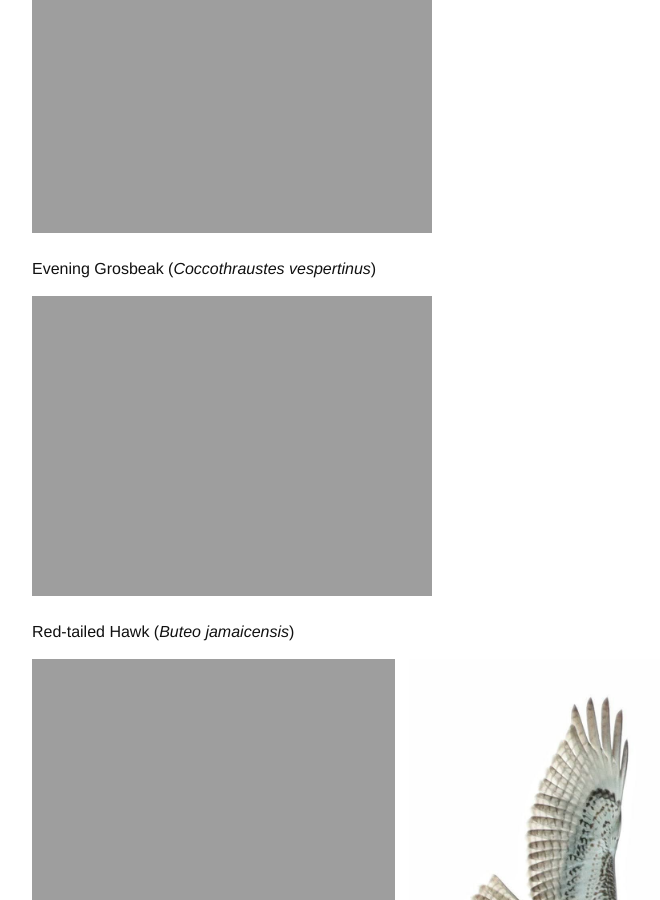
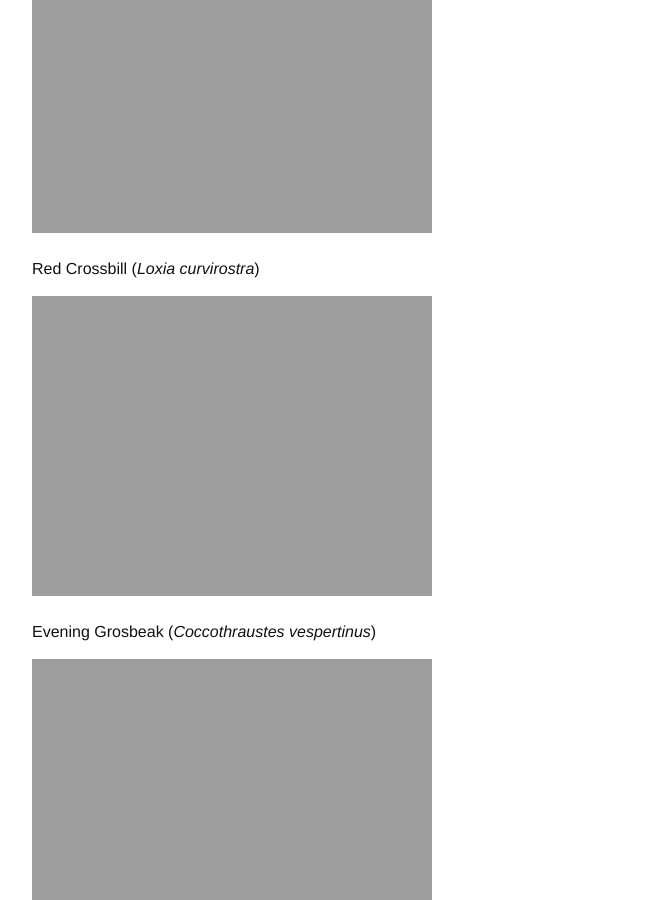
Before and after one commit to martiansideofthemoon/martiansideofthemoon.github.io, a Jekyll site: the page built from _pages/bird_photography.md, in a window 1280 px wide and 900 px high, scrolled down 1251 px. Shown: the whole window, without its empty margins (238-898 px from the left). Built offline with Jekyll 4.4.1, drawn with Linux system fonts in a browser that asks for light colours; comment, search, counter and statistics services are not loaded.

Commit message:
Adding more bird photos

```diff
--- a/_pages/bird_photography.md
+++ b/_pages/bird_photography.md
@@ -22,6 +22,11 @@ In this page I will post some of my bird photographs along with the species. All
 
 <p>Pine Grosbeak (<i>Pinicola enucleator</i>)</p>
 <img src="{{ site.url }}/assets/birding/pine_grosbeak.jpg" />
+
+<br /><br />
+
+<p>Red Crossbill (<i>Loxia curvirostra</i>)</p>
+<img src="{{ site.url }}/assets/birding/red_crossbill.jpg" />
 
 <br /><br />
 
```
Also changed, not shown: 1 other file.
